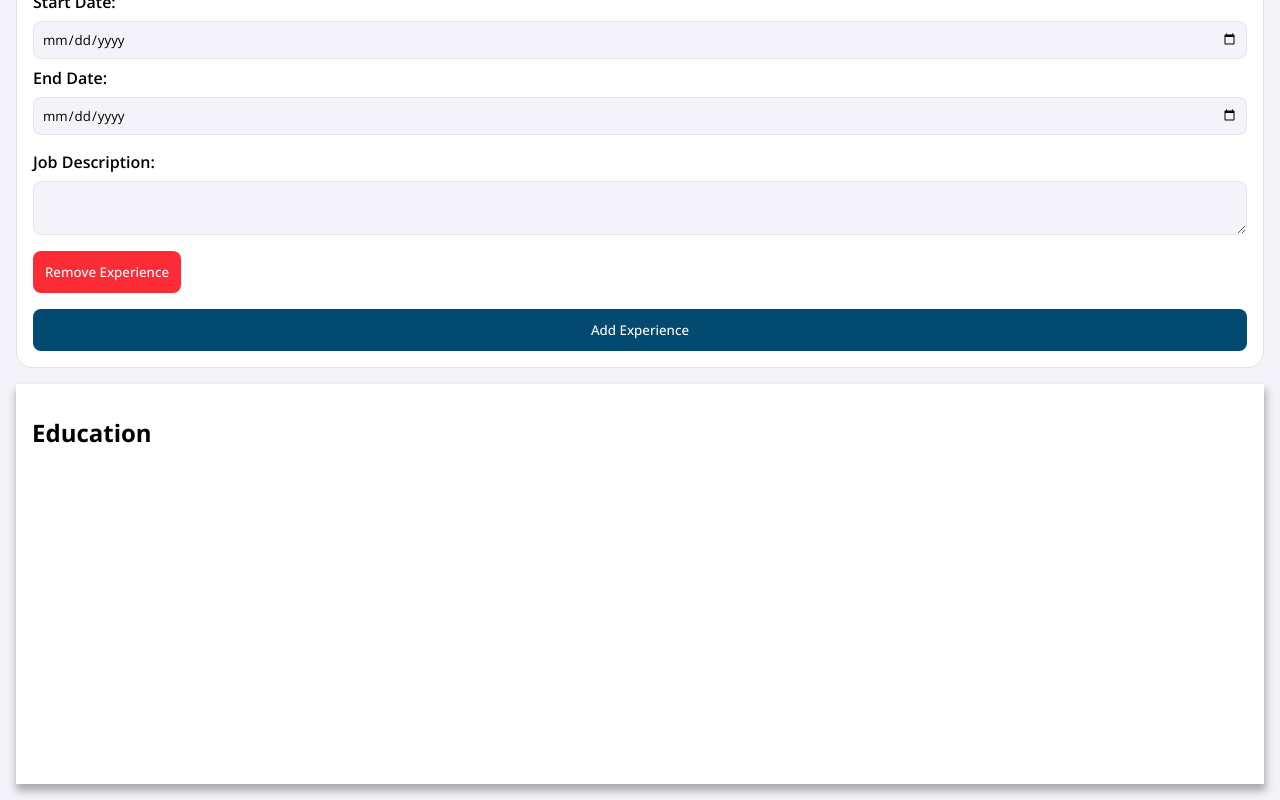
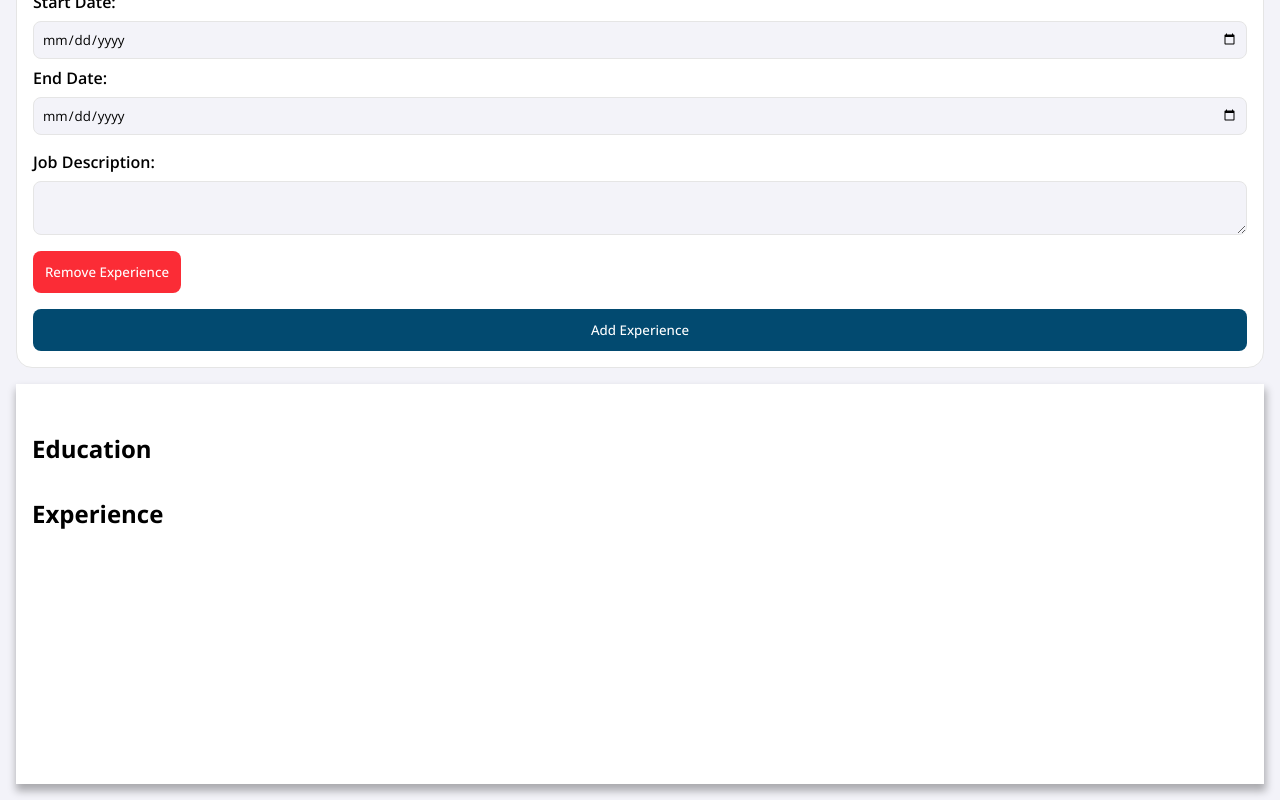
Before and after one commit to KimMillena/cv-application, a React (Vite) app: page / in a window 1280 px wide. Shown: the part 1354-2154 px from the top of the page. Built offline with nearby package versions, Linux system fonts and the light colour scheme.

Commit message:
Add ResumeExperienceDetails component and stylings

```diff
--- a/src/components/resume/Resume.jsx
+++ b/src/components/resume/Resume.jsx
@@ -1,23 +1,14 @@
 import ResumePersonalDetails from "./ResumePersonalDetails";
 import ResumeEducationDetails from "./ResumeEducationDetails";
+import ResumeExperienceDetails from "./ResumeExperienceDetails";
 import '../../styles/Resume.css';
 
 function Resume({ personalDetails, educationList, experienceList }) {
     return (
         <div className="resume">
             <ResumePersonalDetails personalDetails={personalDetails} />
-
-            <ResumeEducationDetails educationDetails={educationList}/>
-
-            {experienceList.map(experience => (
-                <div className="experience-info-section">
-                    <p>{experience.companyName}</p>
-                    <p>{experience.positionTitle}</p>
-                    <p>{experience.experienceStartDate}</p>
-                    <p>{experience.experienceEndDate}</p>
-                    <p>{experience.jobDescription}</p>
-                </div>
-            ))}
+            <ResumeEducationDetails educationDetails={educationList} />
+            <ResumeExperienceDetails experienceDetails={experienceList} />
         </div>
     );
 }
--- a/src/components/resume/ResumeEducationDetails.jsx
+++ b/src/components/resume/ResumeEducationDetails.jsx
@@ -5,6 +5,7 @@ function ResumeEducationDetails({ educationDetails }) {
     return (
         <div className="resume-education-details">
             <h2 className="resume-education-details-header">Education</h2>
+
             {educationDetails.map(education => (
                 <div className="resume-education-details-group">
                     <div className="resume-education-left">
--- /dev/null
+++ b/src/components/resume/ResumeExperienceDetails.jsx
@@ -0,0 +1,36 @@
+import '../../styles/ResumeExperienceDetails.css';
+import formatDate from '../utils/formatDate';
+
+function ResumeExperienceDetails({ experienceDetails }) {
+    return (
+        <div className="resume-experience-details">
+            <h2 className="resume-experience-details-header">Experience</h2>
+
+            {experienceDetails.map(experience => (
+                <div className="resume-experience-group">
+                    <div className="resume-experience-left">
+                        {experience.companyName && (
+                            <p className="resume-experience-company">{experience.companyName}</p>
+                        )}
+                        {experience.positionTitle && (
+                            <p className="resume-experience-position">{experience.positionTitle}</p>
+                        )}
+                        {experience.jobDescription && (
+                            <p className="resume-experience-description">{experience.jobDescription}</p>
+                        )}
+                    </div>
+                    <div className="resume-experience-right">
+                        {experience.experienceStartDate && (
+                            <p className="resume-experience-start-date">{formatDate(experience.experienceStartDate)}</p>
+                        )}
+                        {experience.experienceEndDate && (
+                            <p className="resume-experience-end-date">{formatDate(experience.experienceEndDate)}</p>
+                        )}
+                    </div>
+                </div>
+            ))}
+        </div>
+    );
+}
+
+export default ResumeExperienceDetails;
--- a/src/styles/Resume.css
+++ b/src/styles/Resume.css
@@ -1,6 +1,9 @@
 /* RESUME STYLINGS */
 
 .resume {
+    display: flex;
+    flex-direction: column;
+    gap: var(--lg-gap);
     background-color: var(--card-bg-color);
     box-shadow: 1px 6px 8px 1px rgba(0, 0, 0, 0.3);
     padding: var(--lg-padding);
--- /dev/null
+++ b/src/styles/ResumeExperienceDetails.css
@@ -0,0 +1,39 @@
+/* RESUME EXPERIENCE DETAILS STYLINGS */
+
+.resume-experience-details {
+    display: flex;
+    flex-direction: column;
+    gap: var(--lg-gap);
+}
+
+/* RESUME EXPERIENCE GROUP SIDE */
+
+.resume-experience-group {
+    display: flex;
+}
+
+/* RESUME EXPERIENCE LEFT SIDE */
+
+.resume-experience-left {
+    flex: 1;
+}
+
+.resume-experience-company {
+    font-weight: bold;
+}
+
+.resume-experience-position {
+    margin-bottom: var(--sm-margin);
+}
+
+/* RESUME EXPERIENCE RIGHT SIDE */
+
+.resume-experience-right {
+    display: flex;
+    gap: var(--sm-gap);
+}
+
+.resume-experience-right p + p::before {
+    content: '-';
+    margin-right: var(--sm-margin);
+}
```
